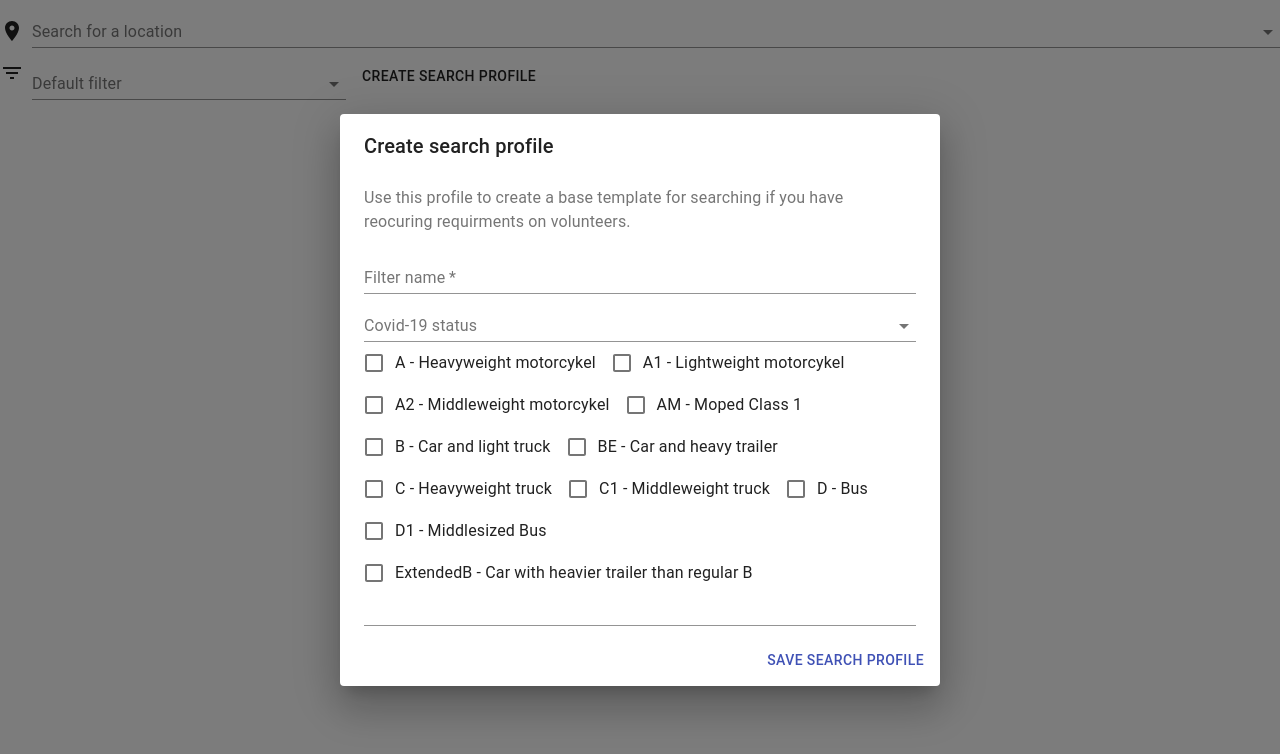
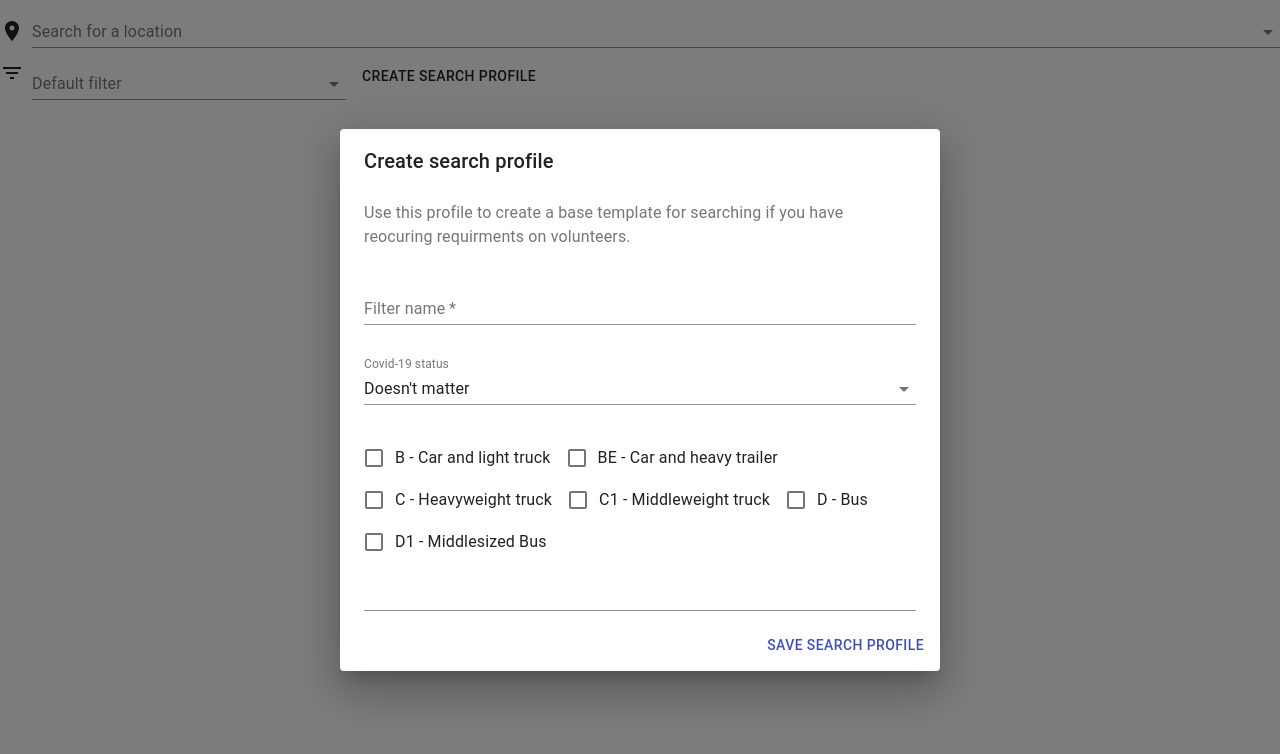
Before and after one commit to Pros0/hopl, a Next.js app in the folder app/: page /search in a window 1280 px wide. Both pictures are taken after a click on the button "CREATE SEARCH PROFILE". Shown: the top 754 px of the page. Built offline with nearby package versions, Linux system fonts and the light colour scheme.

Commit message:
adding search object builder

```diff
--- a/app/components/Covid19StatusSelector/consts.js
+++ b/app/components/Covid19StatusSelector/consts.js
@@ -1,4 +1,3 @@
-export const DOSENT_MATTER = 0;
-export const DONT_KNOW = 1;
+export const DOSENT_MATTER_OR_KNOW = 0;
 export const HAVE_COVID19 = 2;
 export const HAVE_HAD_COVID19 = 3;
--- a/app/components/Covid19StatusSelector/index.js
+++ b/app/components/Covid19StatusSelector/index.js
@@ -1,27 +1,30 @@
 import React from 'react';
+import { bool } from 'prop-types';
 import { useIntl } from 'react-intl';
 import { FormControl, InputLabel, Select, MenuItem } from '@material-ui/core';
+import { FormControlSpacing } from 'components/common/styles';
 import {
-  DOSENT_MATTER,
-  DONT_KNOW,
+  DOSENT_MATTER_OR_KNOW,
   HAVE_COVID19,
   HAVE_HAD_COVID19,
 } from './consts';
 import messages from './messages';
 
-const Covid19Selector = () => {
+const Covid19Selector = ({ showDosentMatterOption }) => {
   const { formatMessage } = useIntl();
   return (
-    <FormControl fullWidth>
+    <FormControlSpacing fullWidth>
       <InputLabel id="covid19-select-label">
         {formatMessage(messages.selectTitle)}
       </InputLabel>
-      <Select labelId="covid19-select-label">
-        <MenuItem value={DOSENT_MATTER}>
-          {formatMessage(messages.dosentMatter)}
-        </MenuItem>
-        <MenuItem value={DONT_KNOW}>
-          {formatMessage(messages.dontKnow)}
+      <Select
+        labelId="covid19-select-label"
+        defaultValue={DOSENT_MATTER_OR_KNOW}
+      >
+        <MenuItem value={DOSENT_MATTER_OR_KNOW}>
+          {showDosentMatterOption
+            ? formatMessage(messages.dosentMatter)
+            : formatMessage(messages.dontKnow)}
         </MenuItem>
         <MenuItem value={HAVE_COVID19}>
           {formatMessage(messages.haveCovid19)}
@@ -30,8 +33,12 @@ const Covid19Selector = () => {
           {formatMessage(messages.havehadCovid19)}
         </MenuItem>
       </Select>
-    </FormControl>
+    </FormControlSpacing>
   );
 };
 
+Covid19Selector.propTypes = {
+  showDosentMatterOption: bool,
+};
+
 export default Covid19Selector;
--- a/app/components/DriverLicenceSelector/consts.js
+++ b/app/components/DriverLicenceSelector/consts.js
@@ -1,13 +1 @@
-export default [
-  'A',
-  'A1',
-  'A2',
-  'AM',
-  'B',
-  'BE',
-  'C',
-  'C1',
-  'D',
-  'D1',
-  'ExtendedB',
-];
+export default ['B', 'BE', 'C', 'C1', 'D', 'D1'];
--- a/app/components/DriverLicenceSelector/index.js
+++ b/app/components/DriverLicenceSelector/index.js
@@ -9,12 +9,14 @@ import {
   Select,
   MenuItem,
 } from '@material-ui/core';
+import { FormControlSpacing } from 'components/common/styles';
 import driverLicences from './consts';
 import messages from './messages';
 
 const DriverLicenceSelector = () => {
   const { formatMessage } = useIntl();
   return (
+    <FormControlSpacing>
       <FormGroup row>
         {driverLicences.map((licence) => (
           <FormControlLabel
@@ -24,6 +26,7 @@ const DriverLicenceSelector = () => {
           />
         ))}
       </FormGroup>
+    </FormControlSpacing>
   );
 };
 
--- a/app/components/LocationSearch/index.js
+++ b/app/components/LocationSearch/index.js
@@ -1,4 +1,5 @@
 import React, { useState } from 'react';
+import { func } from 'prop-types';
 import {
   TextField,
   Grid,
@@ -12,7 +13,7 @@ import { useIntl } from 'react-intl';
 import { FlexGrowGrid } from 'components/common/styles';
 import messages from './messages';
 
-const LocationSearch = () => {
+const LocationSearch = ({ onChange }) => {
   const { formatMessage } = useIntl();
   const [loading, setLoading] = useState(false);
   const [options, setOptions] = useState([]);
@@ -54,7 +55,9 @@ const LocationSearch = () => {
           getOptionLabel={(option) => option.name}
           options={options}
           loading={loading}
-          renderOption={(option) => <>{option.name}</>}
+          onChange={(e, option) => {
+            onChange(option);
+          }}
           renderInput={(params) => (
             <TextField
               {...params}
@@ -64,9 +67,13 @@ const LocationSearch = () => {
               inputProps={{
                 ...params.inputProps,
                 autoComplete: 'new-password', // disable autocomplete and autofill
-                endAdornment: loading ? (
-                  <CircularProgress color="inherit" size={20} />
-                ) : null,
+                endAdornment: (
+                  <>
+                    {loading ? (
+                      <CircularProgress color="inherit" size={20} />
+                    ) : null}
+                  </>
+                ),
               }}
             />
           )}
@@ -76,4 +83,8 @@ const LocationSearch = () => {
   );
 };
 
+LocationSearch.propTypes = {
+  onChange: func,
+};
+
 export default LocationSearch;
--- a/app/components/SearchPage/filterModal.js
+++ b/app/components/SearchPage/filterModal.js
@@ -12,11 +12,13 @@ import {
   DialogContentText,
   DialogActions,
   Button,
+  Divider,
 } from '@material-ui/core';
 import { useIntl } from 'react-intl';
 import Covid19StatusSelector from 'components/Covid19StatusSelector';
 import DriverLicenceSelector from 'components/DriverLicenceSelector';
 import EducationAutocomplete from 'components/EducationAutocomplete';
+import { FormControlSpacing } from 'components/common/styles';
 import messages from './messages';
 
 const FilterModal = ({ open, onClose }) => {
@@ -28,10 +30,14 @@ const FilterModal = ({ open, onClose }) => {
         <DialogContentText>
           {formatMessage(messages.addSearchProfileInfo)}
         </DialogContentText>
-        <FormControl fullWidth>
-          <TextField fullWidth required label="Filter name" />
-        </FormControl>
-        <Covid19StatusSelector />
+        <FormControlSpacing fullWidth>
+          <TextField
+            fullWidth
+            required
+            label={formatMessage(messages.placeholderSearchProfile)}
+          />
+        </FormControlSpacing>
+        <Covid19StatusSelector showDosentMatterOption />
         <DriverLicenceSelector />
         <EducationAutocomplete />
       </DialogContent>
--- a/app/components/SearchPage/index.js
+++ b/app/components/SearchPage/index.js
@@ -1,4 +1,4 @@
-import React, { useState } from 'react';
+import React, { useState, useEffect } from 'react';
 import { Container } from '@material-ui/core';
 import LocationSearch from 'components/LocationSearch';
 import SearchProfile from './searchProfile';
@@ -8,6 +8,12 @@ import { SearchFieldWrapper } from './styled';
 
 const SearchPage = () => {
   const [filterModalOpen, setFilterModelOpen] = useState(false);
+  const [searchQuery, setSearchQuery] = useState({});
+
+  useEffect(() => {
+    console.log('filter changed:', searchQuery);
+  });
+
   return (
     <>
       <FilterModal
@@ -15,8 +21,17 @@ const SearchPage = () => {
         onClose={() => setFilterModelOpen(false)}
       />
       <SearchFieldWrapper>
-        <LocationSearch />
-        <SearchProfile addSearchProfileClick={() => setFilterModelOpen(true)} />
+        <LocationSearch
+          onChange={(location) =>
+            setSearchQuery({ ...searchQuery, ...location })
+          }
+        />
+        <SearchProfile
+          setSearchProfile={(searchProfile) =>
+            setSearchQuery({ ...searchQuery, ...searchProfile })
+          }
+          addSearchProfileClick={() => setFilterModelOpen(true)}
+        />
       </SearchFieldWrapper>
       <SearchResult />
     </>
--- a/app/components/SearchPage/messages.js
+++ b/app/components/SearchPage/messages.js
@@ -4,6 +4,10 @@ export default defineMessages({
   searchPlaceHolder: {
     id: 'search.placeholder',
     defaultMessage: 'Search for a city to search in',
+  },
+  placeholderSearchProfile: {
+    id: 'search.profile.placeholder',
+    defaultMessage: 'Filter name',
   },
   addSearchProfile: {
     id: 'search.profile.add',
--- a/app/components/common/styles.js
+++ b/app/components/common/styles.js
@@ -1,6 +1,15 @@
-import styled from 'styled-components';
-import { Grid } from '@material-ui/core';
+import styled, { css } from 'styled-components';
+import { Grid, FormControl } from '@material-ui/core';
 
 export const FlexGrowGrid = styled(Grid)`
   flex-grow: 1;
 `;
+
+export const FormControlSpacing = styled(FormControl)`
+  && {
+    margin: ${({ theme }) =>
+      css`
+        ${theme.spacing(2)}px 0
+      `};
+  }
+`;
```
Lines whose indentation alone changed are shown as unchanged.
